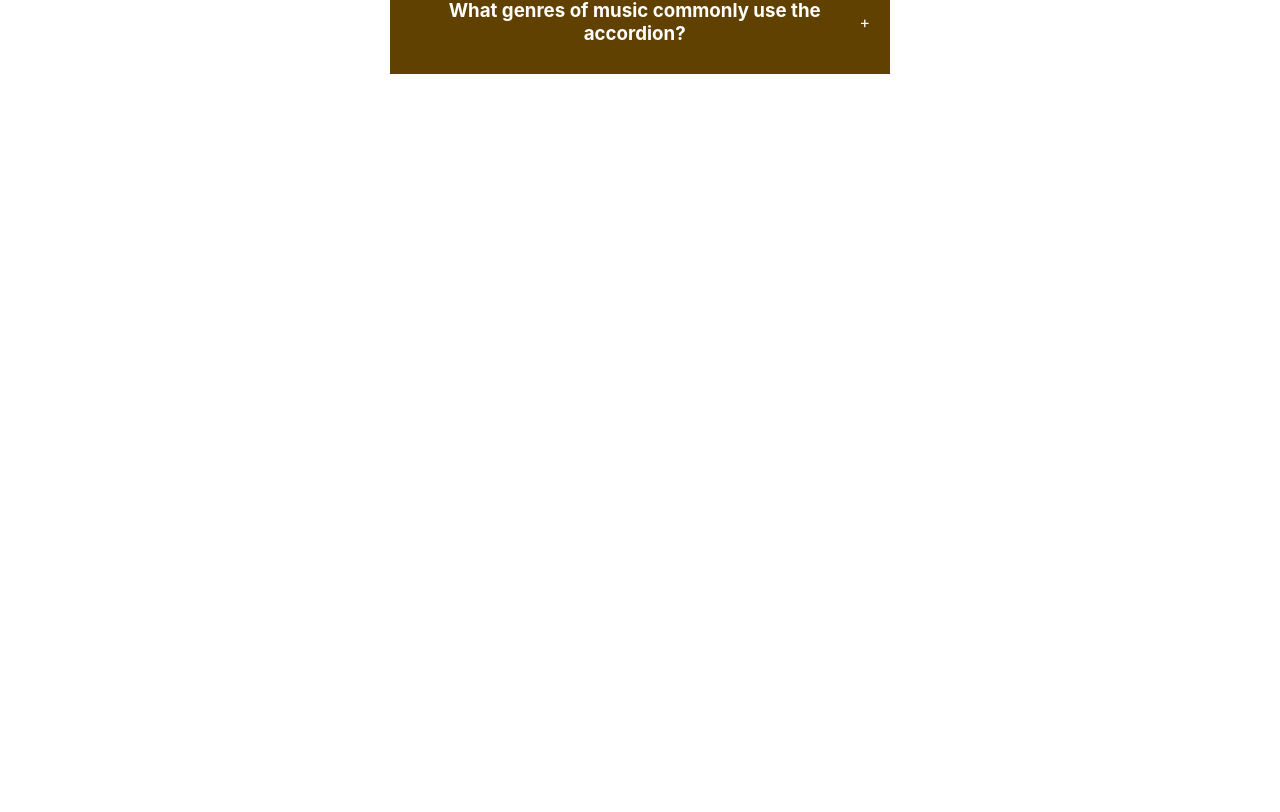
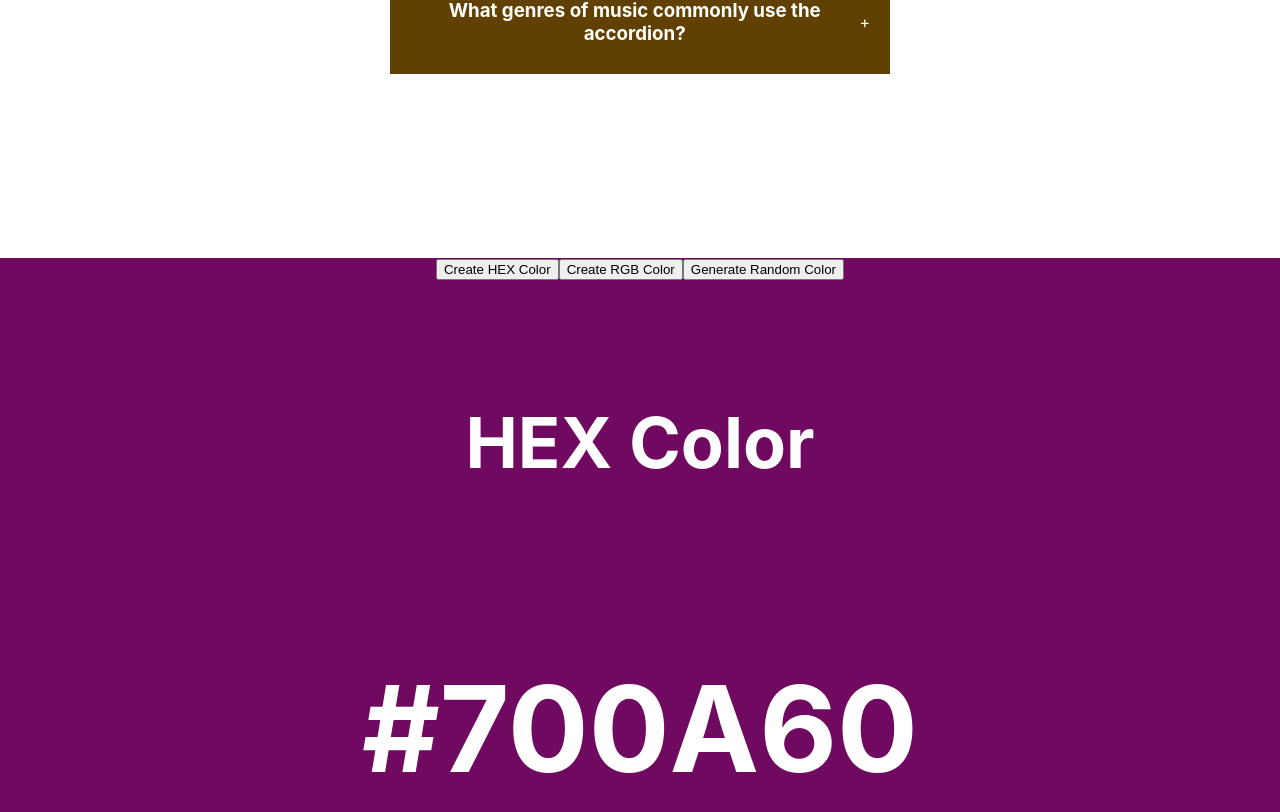
Before and after one commit to RossJames-lab/25-react-projects, a React (Create React App) app: page / in a window 1280 px wide. Shown: the part 542-1354 px from the top of the page. Before the commit the page ends 800 px from the top, so only its background shows below. Built offline with nearby package versions, Linux system fonts and the light colour scheme.

Commit message:
Created Random hex & rgb Color Generator Component

```diff
--- a/src/App.js
+++ b/src/App.js
@@ -1,4 +1,5 @@
 import Accordian from './components/accordian';
+import RandomColor from './components/random-color';
 
 import './App.css';
 
@@ -7,6 +8,9 @@ function App() {
     <div className="App">
       {/* Accordian Component */}
       <Accordian/>
+
+      {/* Random Color component*/}
+      <RandomColor/>
     </div>
   );
 }
--- /dev/null
+++ b/src/components/random-color/index.jsx
@@ -0,0 +1,71 @@
+import { useState, useEffect } from "react";
+
+export default function RandomColor() {
+  const [typeOfColor, setTypeOfColor] = useState("hex");
+  const [color, setColor] = useState("#000000");
+
+  function randomColorUtility(length) {
+    return Math.floor(Math.random() * length);
+  }
+
+  function handleCreateRandomHexColor() {
+    const hex = [0, 1, 2, 3, 4, 5, 6, 7, 8, 9, "A", "B", "C", "D", "E", "F"];
+    let hexColor = "#";
+
+    for (let i = 0; i < 6; i++) {
+      hexColor += hex[randomColorUtility(hex.length)];
+    }
+    setColor(hexColor);
+  }
+
+  function handleCreateRandomRgbColor() {
+    const r = randomColorUtility(256);
+    const g = randomColorUtility(256);
+    const b = randomColorUtility(256);
+
+    setColor(`rgb(${r},${g},${b})`);
+  }
+
+  useEffect(() => {
+    if (typeOfColor === "rgb") handleCreateRandomRgbColor();
+    else handleCreateRandomHexColor();
+  }, [typeOfColor]);
+
+
+  return (
+    <div
+      style={{
+        width: "100vw",
+        height: "100vh",
+        background: color,
+      }}
+    >
+      <button onClick={() => setTypeOfColor("hex")}>Create HEX Color</button>
+      <button onClick={() => setTypeOfColor("rgb")}>Create RGB Color</button>
+      <button
+        onClick={
+          typeOfColor === "hex"
+            ? handleCreateRandomHexColor
+            : handleCreateRandomRgbColor
+        }
+      >
+        Generate Random Color
+      </button>
+      <div
+        style={{
+          display: "flex",
+          justifyContent: "center",
+          alignItems: "center",
+          color: "#fff",
+          fontSize: "60px",
+          marginTop: "50px",
+          flexDirection :'column',
+          gap: '20px',
+        }}
+      >
+        <h3>{typeOfColor === "rgb" ? "RGB Color" : "HEX Color"}</h3>
+        <h1>{color}</h1>
+      </div>
+    </div>
+  );
+}
```
